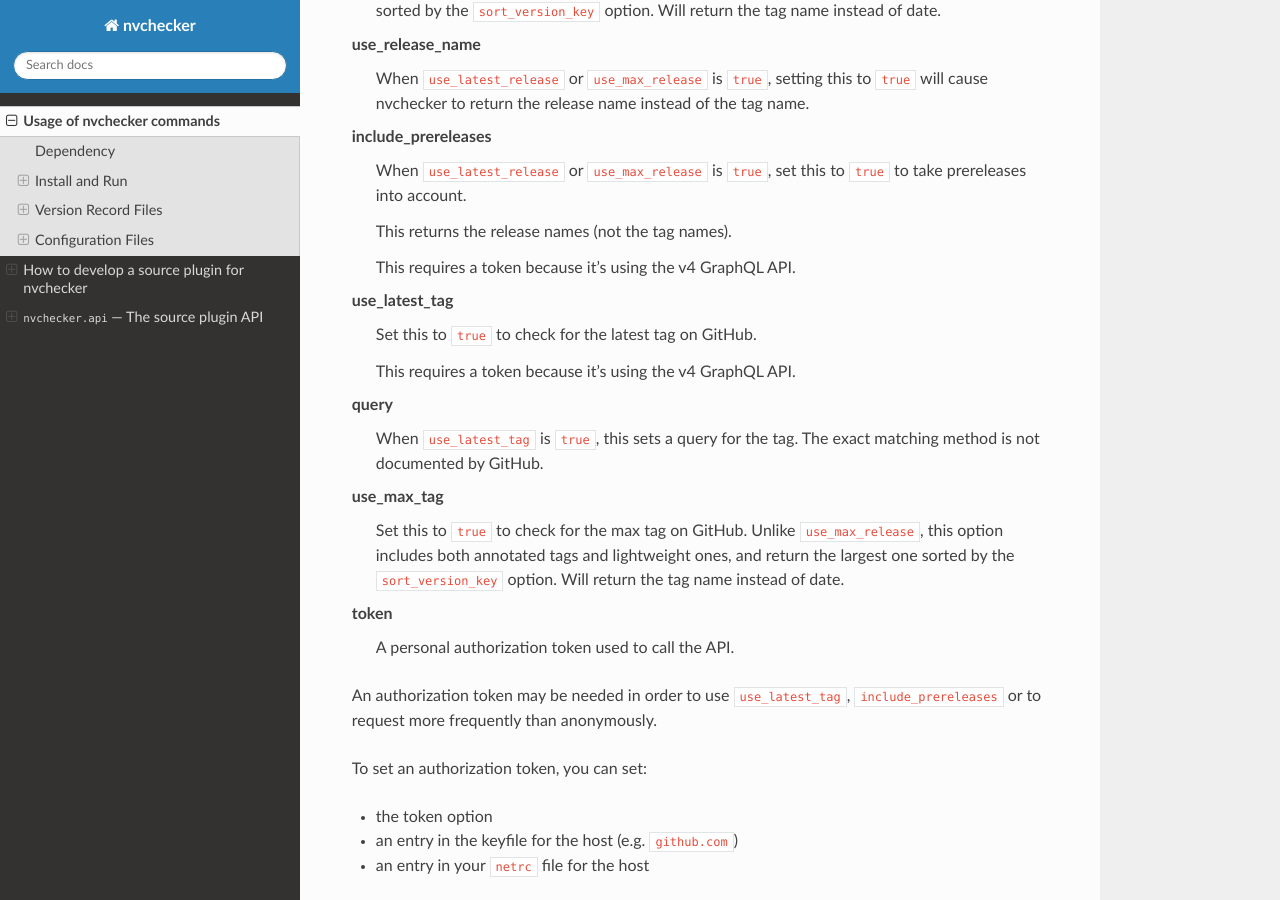
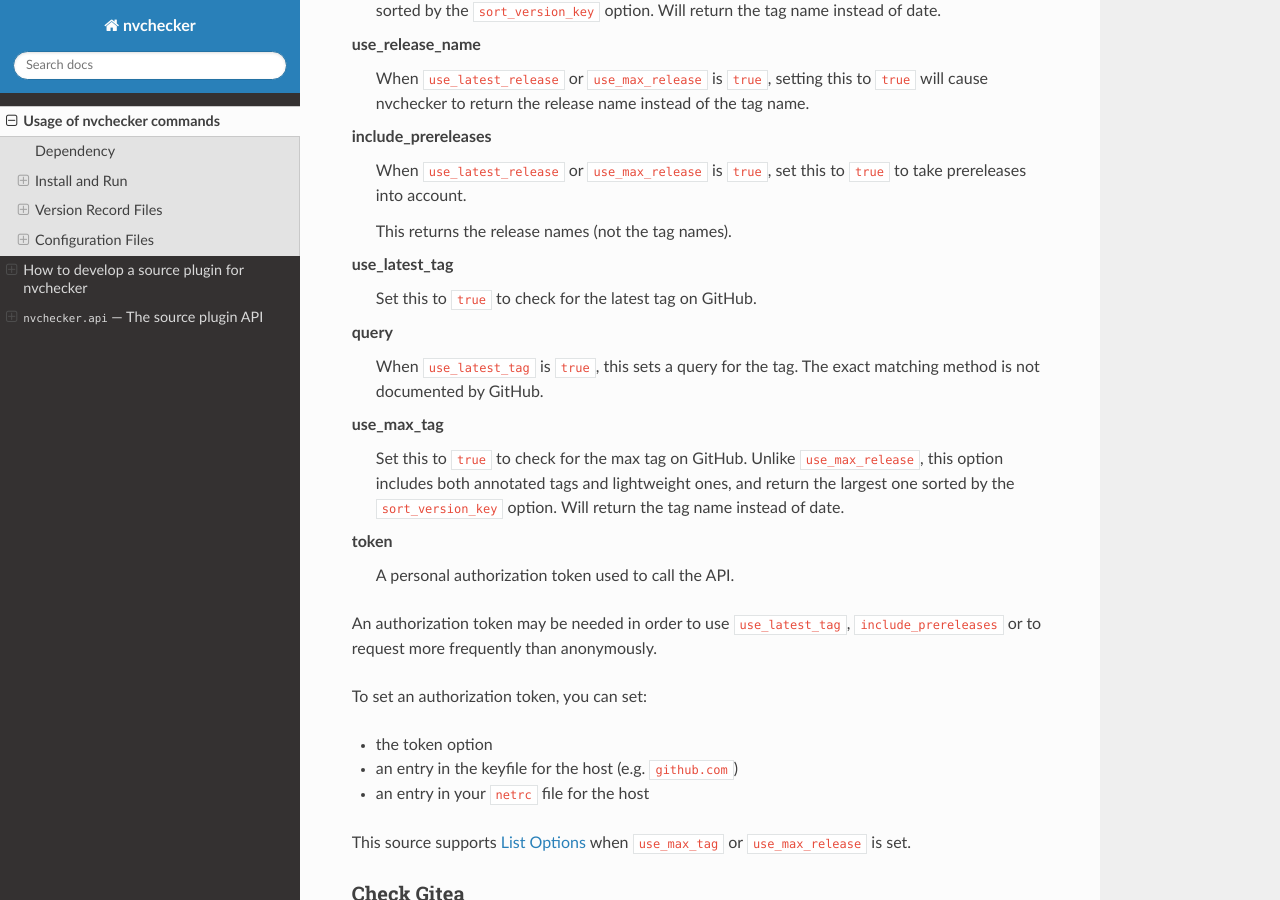
Before and after one commit to lilydjwg/nvchecker, a Sphinx documentation site: the page built from docs/usage.rst, in a window 1280 px wide and 900 px high, scrolled down 11513 px. Built offline with Sphinx 7.4.7 and the Read the Docs theme 3.1.0, drawn with Linux system fonts in a browser that asks for light colours.

Commit message:
Remove requires a token from github docs

```diff
--- a/docs/usage.rst
+++ b/docs/usage.rst
@@ -446,12 +446,8 @@ include_prereleases
 
   This returns the release names (not the tag names).
 
-  This requires a token because it's using the v4 GraphQL API.
-
 use_latest_tag
   Set this to ``true`` to check for the latest tag on GitHub.
-
-  This requires a token because it's using the v4 GraphQL API.
 
 query
   When ``use_latest_tag`` is ``true``, this sets a query for the tag. The exact
```
